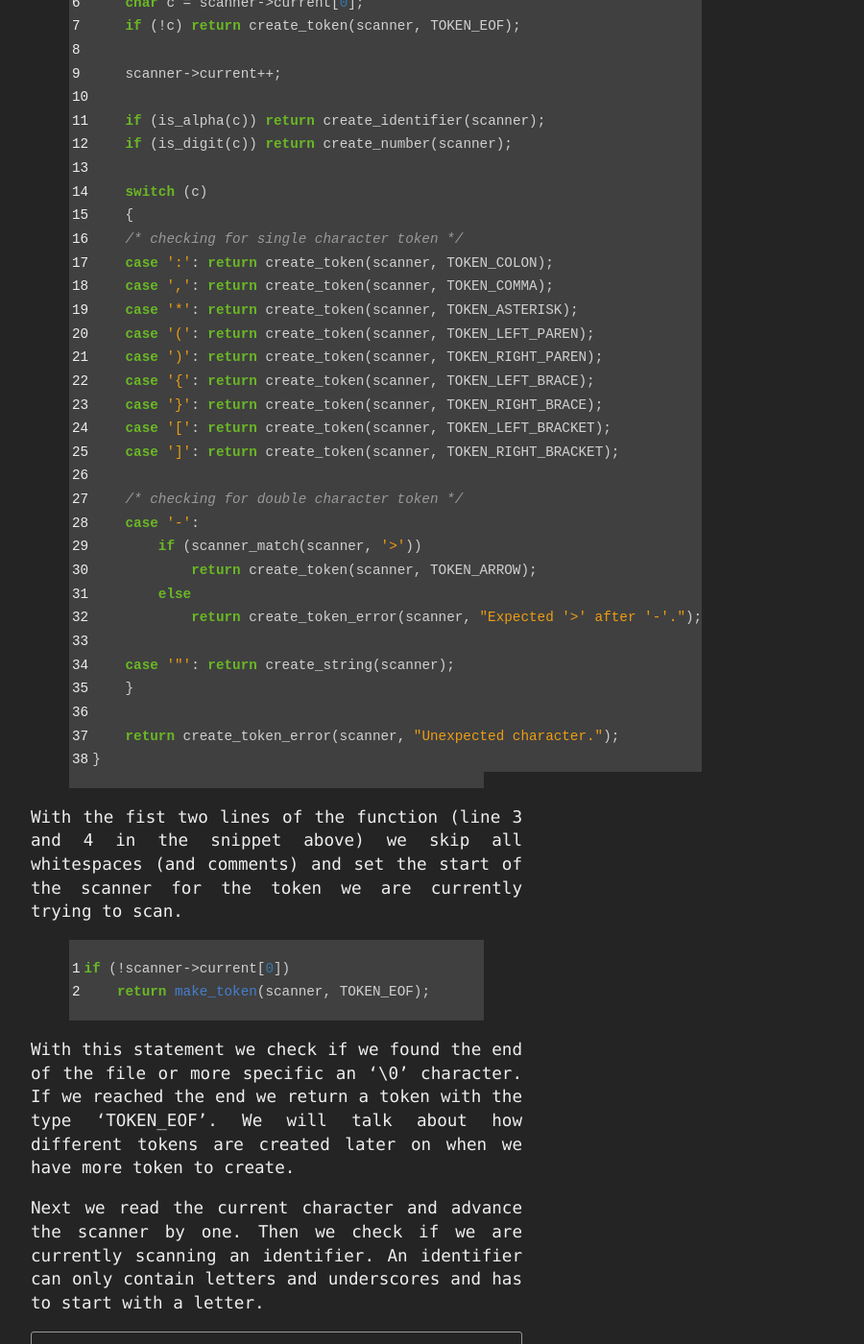
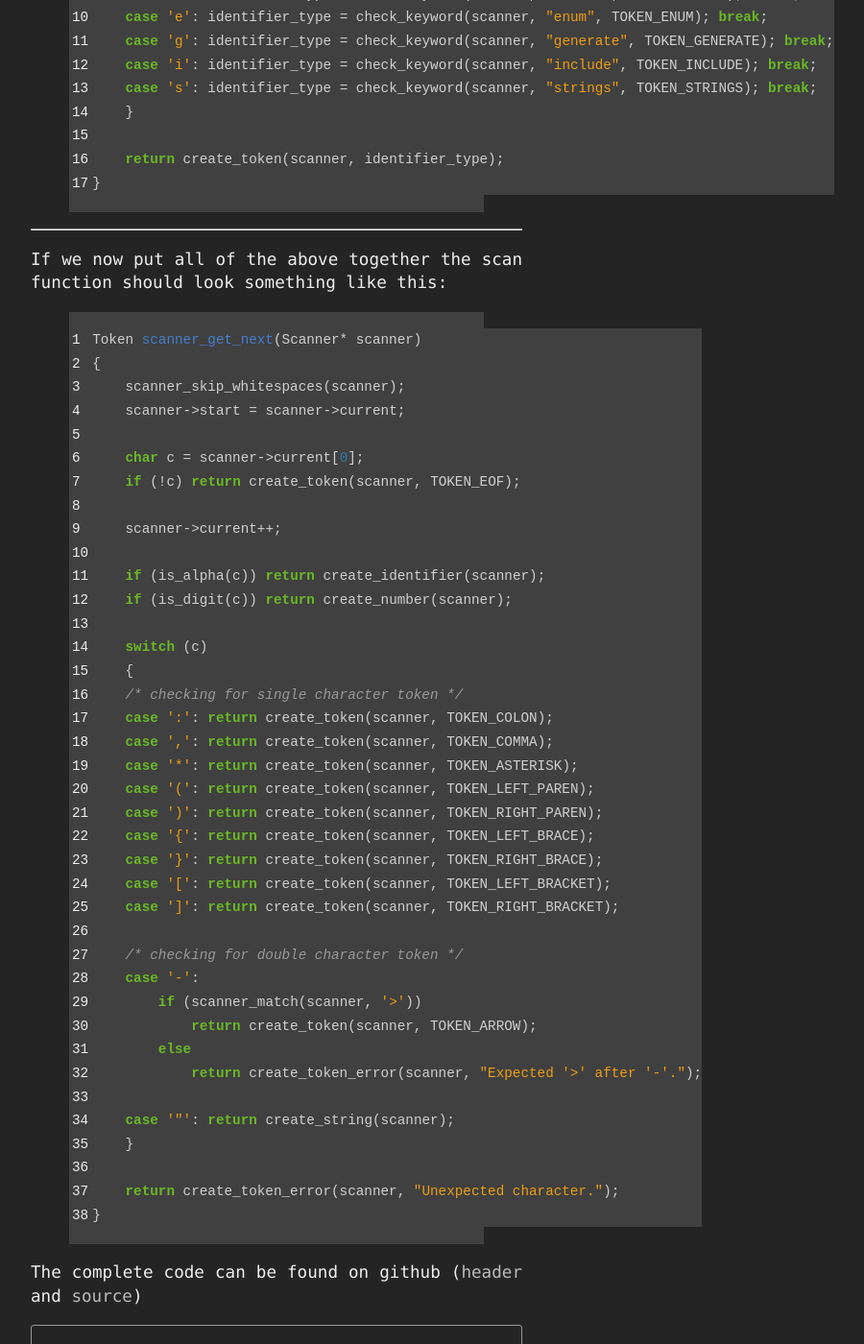
Before and after one commit to oliverjakobs/oliverjakobs.github.io, a Jekyll site: the page built from _posts/2020-09-27-generator-part1.md, in a window 1280 px wide and 1400 px high, scrolled down 13014 px. Shown: the whole window at 96% size, without its empty margins (352-1252 px from the left). Built offline with Jekyll 4.4.1, drawn with Linux system fonts in a browser that asks for light colours; some of the changed text lies outside the part shown.

Commit message:
identifier

```diff
--- a/_posts/2020-09-27-generator-part1.md
+++ b/_posts/2020-09-27-generator-part1.md
@@ -417,7 +420,14 @@
 
     return TOKEN_IDENTIFIER;
 }
+{% endhighlight %}
 
+With the help of these two functions we can now create the 'create_identifier' function. Since we don't want to compare
+every single identifier with every possible keyword, we will use a switch statement where we will look only at the
+first character of each identifier. If it matches the first character of a keyword we will check the rest of the
+identifier. If it doesn't we just return an identifier token since it can't be any keyword.
+
+{% highlight c linenos %}
 static Token create_identifier(Scanner* scanner)
 {
     while (is_alpha(scanner->current[0]) || is_digit(scanner->current[0]))
@@ -437,7 +447,10 @@
 }
 {% endhighlight %}
 
+
 ----
+
+If we now put all of the above together the scan function should look something like this:
 
 {% highlight c linenos %}
 Token scanner_get_next(Scanner* scanner)
@@ -480,17 +493,6 @@
 }
 {% endhighlight %}
 
-With the fist two lines of the function (line 3 and 4 in the snippet above) we skip all whitespaces (and comments) and
-set the start of the scanner for the token we are currently trying to scan.
-
-{% highlight c linenos %}
-if (!scanner->current[0])
-    return make_token(scanner, TOKEN_EOF);
-{% endhighlight %}
-
-With this statement we check if we found the end of the file or more specific an '\0' character. If we reached the end
-we return a token with the type 'TOKEN_EOF'. We will talk about how different tokens are created later on when we have
-more token to create.
-
-Next we read the current character and advance the scanner by one. Then we check if we are currently scanning an
-identifier. An identifier can only contain letters and underscores and has to start with a letter.
+The complete code can be found on github
+([header](https://github.com/oliverjakobs/code-generator/blob/master/generator/src/scanner.h) and
+[source](https://github.com/oliverjakobs/code-generator/blob/master/generator/src/scanner.c))
```
Also changed, not shown: other parts of _posts/2020-09-27-generator-part1.md (+3 -0 lines), 2 other files.
